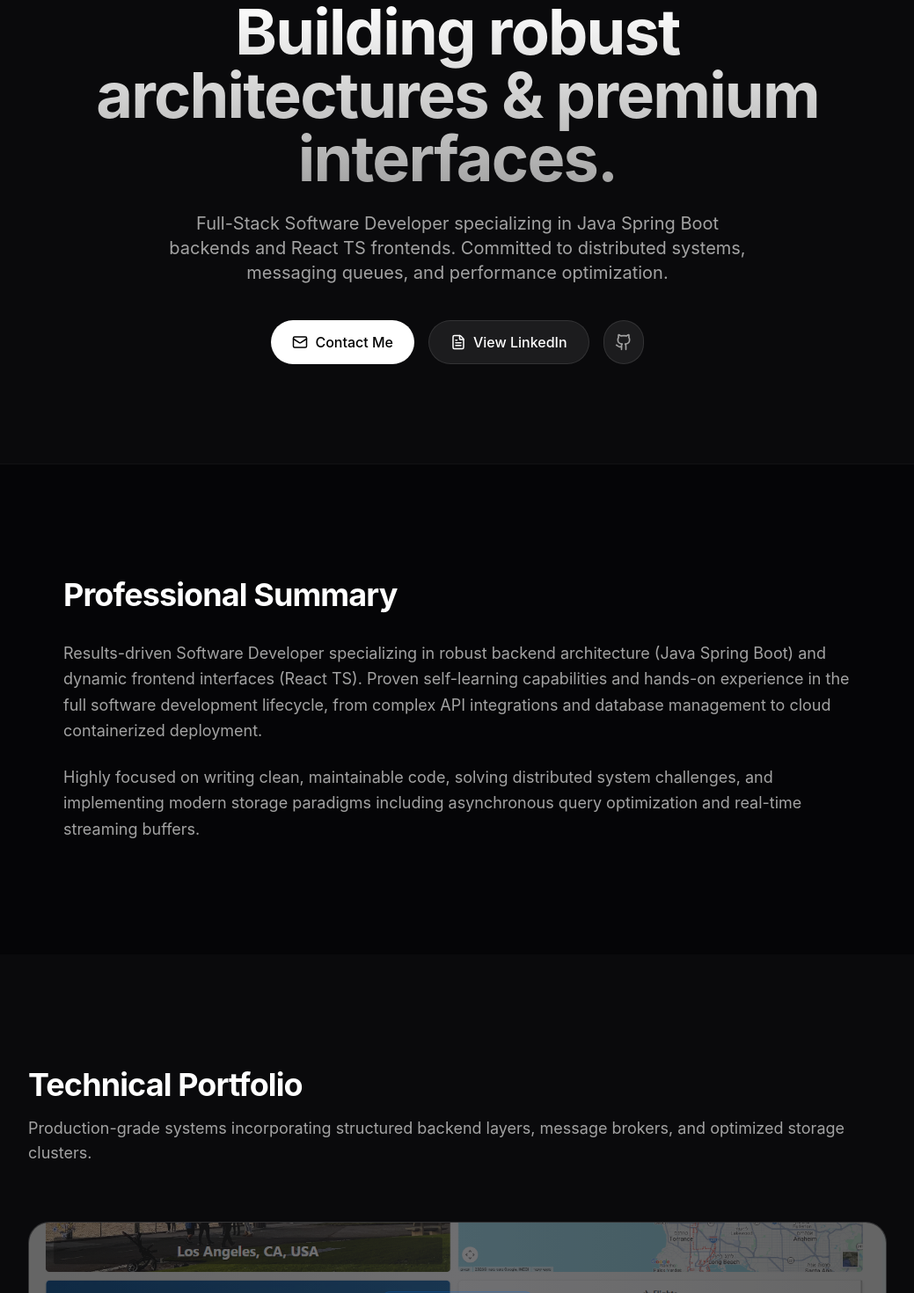
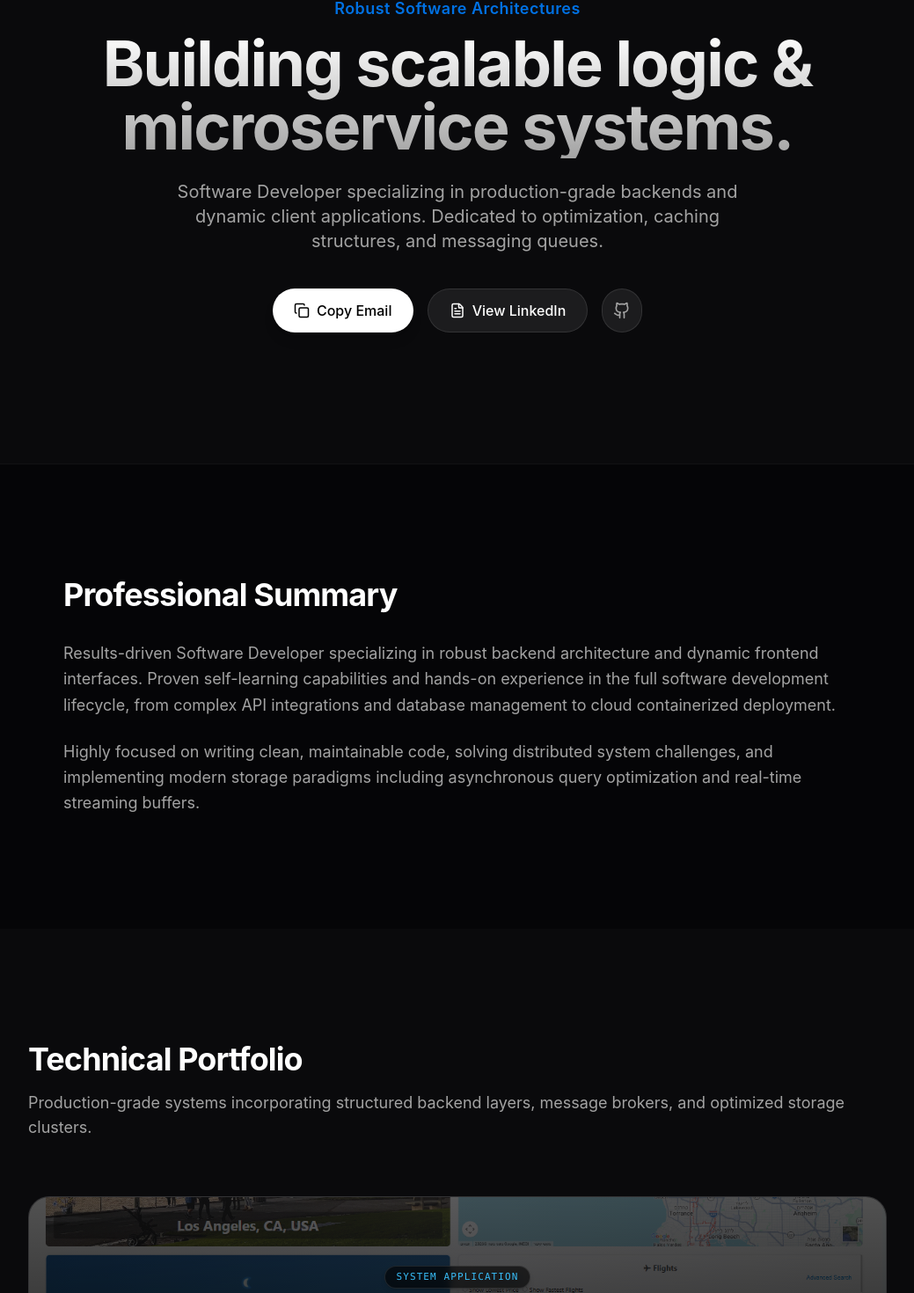
Before and after one commit to elad9219/portfolio, a React app: page / in a window 1280 px wide. Shown: the part 214-1684 px from the top of the page at 88% size, without its empty margins (120-1159 px from the left). Built offline with nearby package versions, Linux system fonts and the light colour scheme; the HTML template or start-up script is replaced by a standard one.

Commit message:
Refactor Hero section, remove tech versions, and upgrade email UX with clipboard copy

```diff
--- a/src/App.tsx
+++ b/src/App.tsx
@@ -1,6 +1,6 @@
 import { useState } from 'react';
 import { motion, AnimatePresence, type Variants } from 'framer-motion';
-import { Mail, ExternalLink, FileText, Code2, Layers, Cpu, X, Monitor, Video } from 'lucide-react';
+import { ExternalLink, Code2, Layers, Cpu, X, Monitor, Video, Copy, Check, FileText } from 'lucide-react';
 
 // Interfaces ensuring type-safety across all components
 interface Project {
@@ -75,7 +75,7 @@
     title: 'Coupons Management System',
     subtitle: 'Secure Trading & E-Commerce Platform',
     achievement: 'Developed a comprehensive trading platform connecting companies and customers, governed by an administrator with strict transaction validation patterns.',
-    tech: ['Java 11', 'Spring Boot 2.7.11', 'React 18', 'TypeScript', 'Redux Toolkit', 'PostgreSQL', 'Spring Security', 'JWT', 'Material UI'],
+    tech: ['Java', 'Spring Boot', 'React', 'TypeScript', 'Redux Toolkit', 'PostgreSQL', 'Spring Security', 'JWT', 'Material UI'],
     imagePath: '/screenshots/coupons.png',
     links: {
       githubBackend: 'https://github.com/elad9219/coupons-system-backend',
@@ -98,7 +98,7 @@
     title: 'TinyURL',
     subtitle: 'High-Scale URL Shortening Service',
     achievement: 'Engineered a High-Availability system capable of handling massive read/write requests, while performing advanced click tracking and real-time analytics.',
-    tech: ['Java 11', 'Spring Boot', 'React', 'TypeScript', 'MongoDB', 'Redis', 'Cassandra', 'Docker'],
+    tech: ['Java', 'Spring Boot', 'React', 'TypeScript', 'MongoDB', 'Redis', 'Cassandra', 'Docker'],
     imagePath: '/screenshots/tinyurl.png',
     links: {
       githubBackend: 'https://github.com/elad9219/tinyurl',
@@ -121,7 +121,7 @@
     title: 'AI Chatbot',
     subtitle: 'Smart Conversational Agent',
     achievement: 'Built an interactive communication system integrating Natural Language Processing (NLP) with real-time data extraction from external APIs to manage complex conversation flows.',
-    tech: ['Java', 'Spring Boot', 'React.ts', 'Dialogflow NLU', 'Webhooks', 'Regex', 'Docker'],
+    tech: ['Java', 'Spring Boot', 'React TS', 'Dialogflow NLU', 'Webhooks', 'Regex', 'Docker'],
     imagePath: '/screenshots/chatbot.png',
     links: {
       githubBackend: 'https://github.com/elad9219/chatbot',
@@ -151,6 +151,17 @@
 
 export default function App() {
   const [selectedProject, setSelectedProject] = useState<Project | null>(null);
+  const [copied, setCopied] = useState(false);
+
+  const handleCopyEmail = async () => {
+    try {
+      await navigator.clipboard.writeText('elad9219@gmail.com');
+      setCopied(true);
+      setTimeout(() => setCopied(false), 3000);
+    } catch (err) {
+      console.error('Failed to copy email script parameters', err);
+    }
+  };
 
   const fadeUpVariant: Variants = {
     hidden: { opacity: 0, y: 40 },
@@ -184,7 +195,7 @@
           transition={{ duration: 0.6 }}
           className="text-[#0071e3] font-semibold tracking-wide text-lg mb-3"
         >
-          AI-Driven Engineering
+          Robust Software Architectures
         </motion.p>
 
         <motion.h1
@@ -193,7 +204,7 @@
           transition={{ duration: 0.8, delay: 0.1 }}
           className="text-5xl md:text-7xl font-bold tracking-tight mb-6 bg-gradient-to-b from-white to-neutral-400 bg-clip-text text-transparent"
         >
-          Building robust architectures & premium interfaces.
+          Building scalable logic & microservice systems.
         </motion.h1>
 
         <motion.p
@@ -202,7 +213,7 @@
           transition={{ duration: 0.8, delay: 0.2 }}
           className="text-lg md:text-xl text-neutral-400 max-w-2xl mb-10 leading-relaxed"
         >
-          Full-Stack Software Developer specializing in Java Spring Boot backends and React TS frontends. Committed to distributed systems, messaging queues, and performance optimization.
+          Software Developer specializing in production-grade backends and dynamic client applications. Dedicated to optimization, caching structures, and messaging queues.
         </motion.p>
 
         <motion.div
@@ -211,9 +222,20 @@
           transition={{ duration: 1, delay: 0.4 }}
           className="flex flex-wrap gap-4 justify-center"
         >
-          <a href="mailto:elad9219@gmail.com" className="flex items-center gap-2 bg-white text-black px-6 py-3 rounded-full font-medium hover:bg-white/90 transition-all duration-200">
-            <Mail size={18} /> Contact Me
-          </a>
+          <button
+            onClick={handleCopyEmail}
+            className="flex items-center gap-2 bg-white text-black px-6 py-3 rounded-full font-medium hover:bg-white/90 transition-all duration-200 shadow-lg min-w-[160px] justify-center"
+          >
+            {copied ? (
+              <>
+                <Check size={18} className="text-emerald-600" /> Email Copied!
+              </>
+            ) : (
+              <>
+                <Copy size={18} /> Copy Email
+              </>
+            )}
+          </button>
           <a href="https://www.linkedin.com/in/elad-tennenboim/" target="_blank" rel="noreferrer" className="flex items-center gap-2 bg-[#1c1c1e] border border-white/10 px-6 py-3 rounded-full font-medium hover:bg-white/5 transition-all duration-200">
             <FileText size={18} /> View LinkedIn
           </a>
@@ -239,7 +261,7 @@
           >
             <h2 className="text-3xl md:text-4xl font-bold tracking-tight mb-8">Professional Summary</h2>
             <p className="text-lg text-neutral-400 leading-relaxed mb-6">
-              Results-driven Software Developer specializing in robust backend architecture (Java Spring Boot) and dynamic frontend interfaces (React TS). Proven self-learning capabilities and hands-on experience in the full software development lifecycle, from complex API integrations and database management to cloud containerized deployment.
+              Results-driven Software Developer specializing in robust backend architecture and dynamic frontend interfaces. Proven self-learning capabilities and hands-on experience in the full software development lifecycle, from complex API integrations and database management to cloud containerized deployment.
             </p>
             <p className="text-lg text-neutral-400 leading-relaxed">
               Highly focused on writing clean, maintainable code, solving distributed system challenges, and implementing modern storage paradigms including asynchronous query optimization and real-time streaming buffers.
@@ -281,9 +303,15 @@
                     (e.target as HTMLElement).style.display = 'none';
                   }}
                 />
+
+                {/* Visual Dark Overlay Mask to resolve low contrast parameters */}
+                <div className="absolute inset-0 bg-gradient-to-t from-[#1c1c1e] via-black/40 to-black/20" />
+
                 <div className="relative z-10 flex flex-col items-center gap-2 text-center p-4">
-                  <span className="text-xs font-mono uppercase tracking-widest text-[#0071e3] bg-[#0071e3]/10 px-3 py-1 rounded-full border border-[#0071e3]/20">System Application</span>
-                  <p className="text-2xl font-bold tracking-tight text-white/90">{project.title} Workspace</p>
+                  <span className="text-[11px] font-mono uppercase tracking-widest text-sky-400 bg-black/60 backdrop-blur-sm px-3 py-1 rounded-full border border-white/10 shadow-md">
+                    System Application
+                  </span>
+                  <p className="text-2xl font-bold tracking-tight text-white drop-shadow-md">{project.title} Workspace</p>
                 </div>
               </div>
 
```
